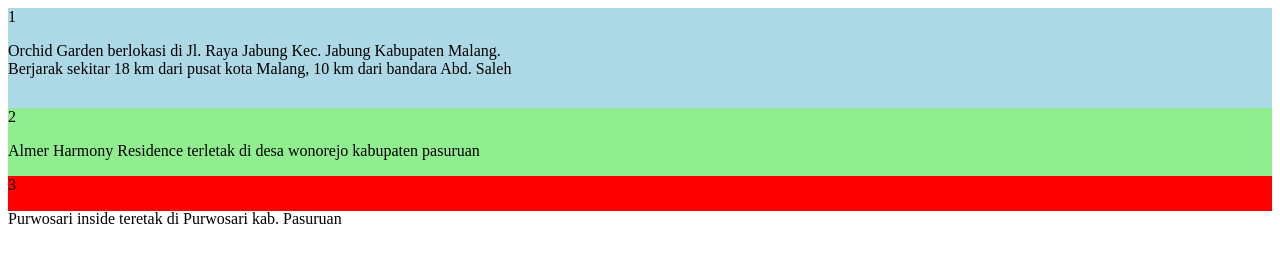
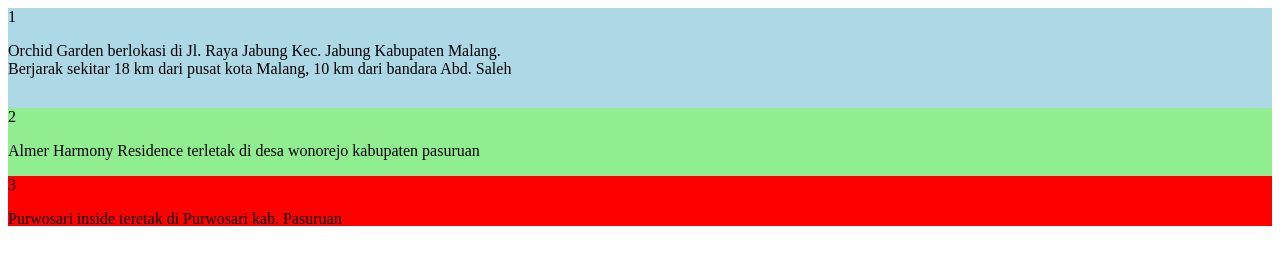
Before and after one commit to Rwicahyanti/rwicahyanti.github.io, a plain HTML site: page div.html in a window 1280 px wide. Drawn offline with Linux system fonts and the light colour scheme.

Commit message:
Update div.html

```diff
--- a/div.html
+++ b/div.html
@@ -5,7 +5,7 @@
 <style>
   .div1{background-color:lightblue;height:100px;}
   .div2{background-color:lightgreen;}
-  .div3{background-color:red;height:35px;}
+  .div3{background-color:red;height:50px;}
 </style>
 </head>
 <div class="div1">1
```
